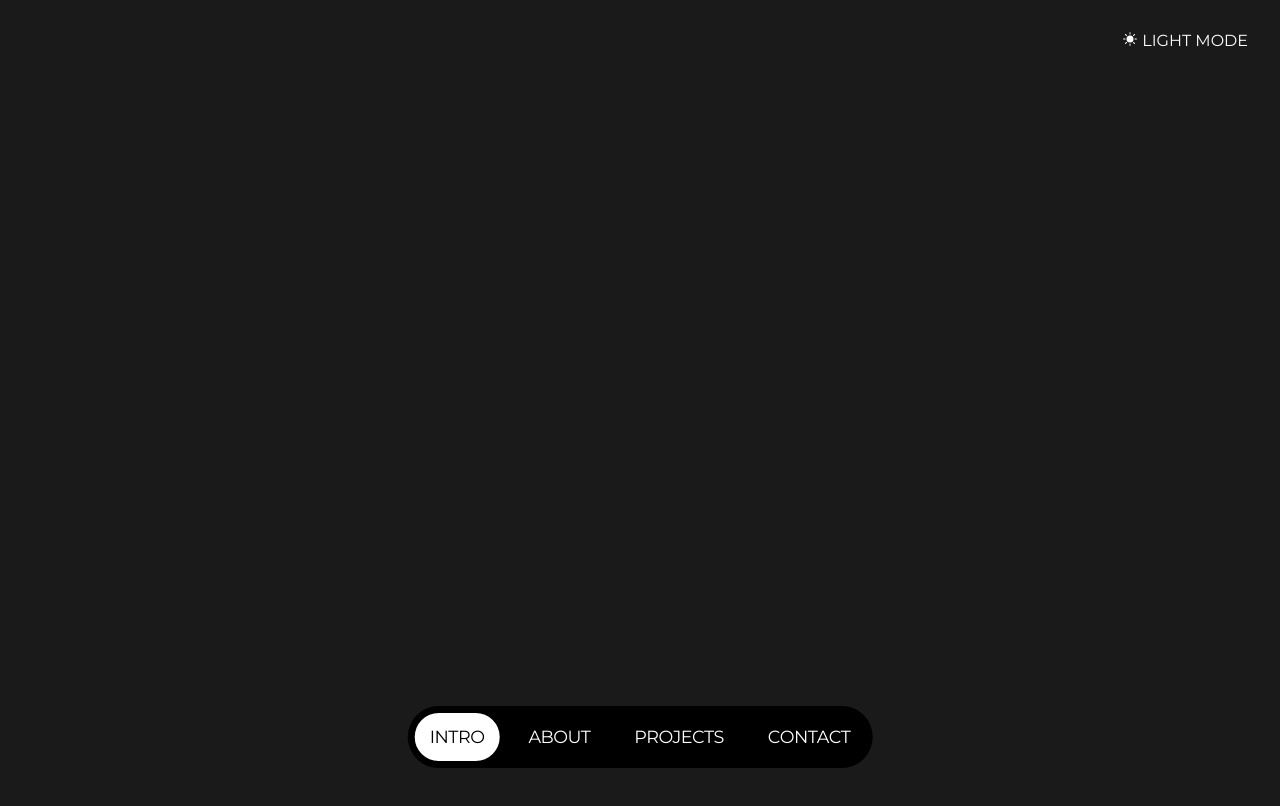
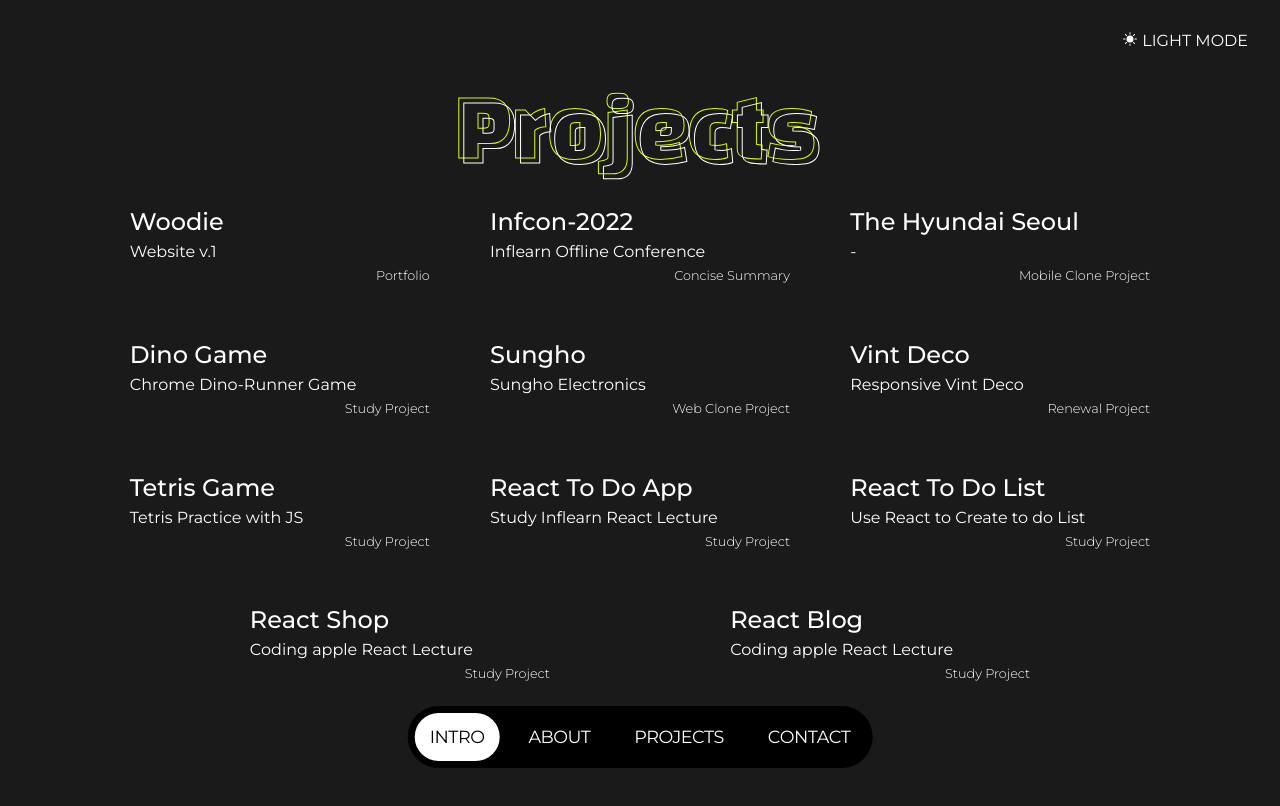
Before and after one commit to devwoodie/woodie, a React (Create React App) app: page /projects in a window 1280 px wide. Shown: the top 806 px of the page. Built offline with nearby package versions, Linux system fonts and the light colour scheme.

Commit message:
feat : project component data rendering

```diff
--- a/src/component/Projects.js
+++ b/src/component/Projects.js
@@ -1,10 +1,25 @@
 import '../css/Projects.scss';
 
 const Projects = ({ projectJson }) => {
-    console.log(projectJson)
+
+    let projectData = projectJson.project;
+
     return(
         <div className="Project">
-
+            <div className="contents-head">
+                <span className="contents-title projects">Projects</span>
+            </div>
+            <ul className="contents">
+                {projectData.map((project, index) => (
+                    <li className="contents-list" key={index}>
+                        <a target="_blank" href={'https://github.com/devwoodie/'+project.git}>
+                            <span className="contents-tit">{project.title}</span>
+                            <span className="contents-sub">{project.sub}</span>
+                            <span className="contents-date">{project.type}</span>
+                        </a>
+                    </li>
+                ))}
+            </ul>
         </div>
     )
 };
--- a/src/css/Projects.scss
+++ b/src/css/Projects.scss
@@ -0,0 +1,45 @@
+@import "./mixin";
+
+//contents tab
+.Project{
+  margin-top: 100px;
+  .contents-head{
+    text-align: center;
+    .contents-title {
+      font-family: "BlackHanSans";
+      -webkit-text-stroke: 1px var(--back-white);
+      -webkit-text-fill-color: transparent;
+      font-size: 5rem;
+      position: relative;
+      &.projects::before {
+        @include gradient(-5px, -5px, var(--text-green), 'Projects');
+      }
+    }
+  }
+  .contents {
+    display: flex;
+    justify-content: space-evenly;
+    flex-wrap: wrap;
+    .contents-list {
+      font-size: 1.5rem;
+      margin: 30px 20px;
+      width: 300px;
+      span{
+        display: block;
+      }
+      .contents-tit {
+        font-size: 1.5rem;
+        font-weight: 500;
+      }
+      .contents-sub {
+        font-size: 1rem;
+        margin: 10px 0;
+      }
+      .contents-date{
+        font-size: .8rem;
+        font-weight: 300;
+        text-align: right;
+      }
+    }
+  }
+}
```
